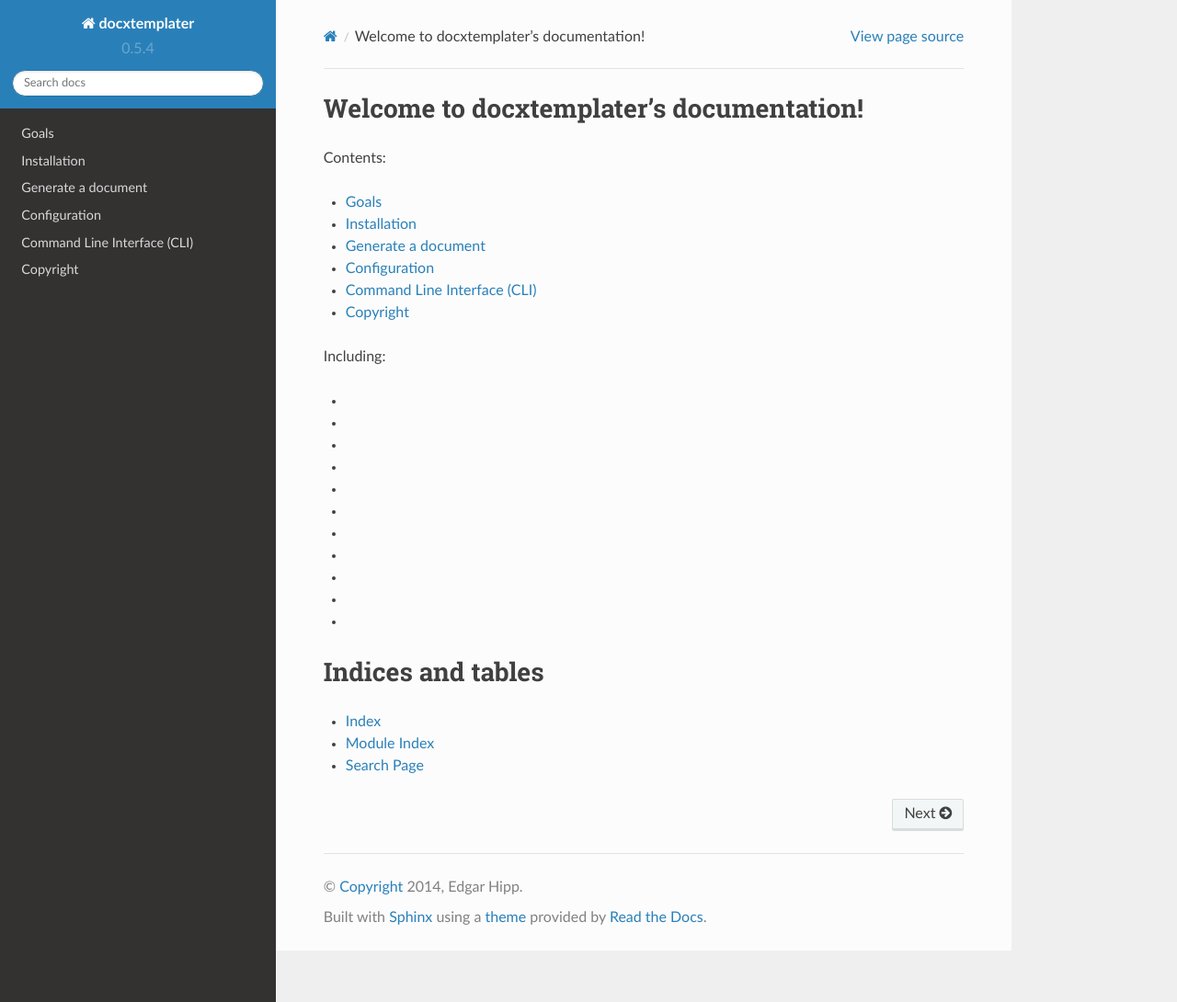
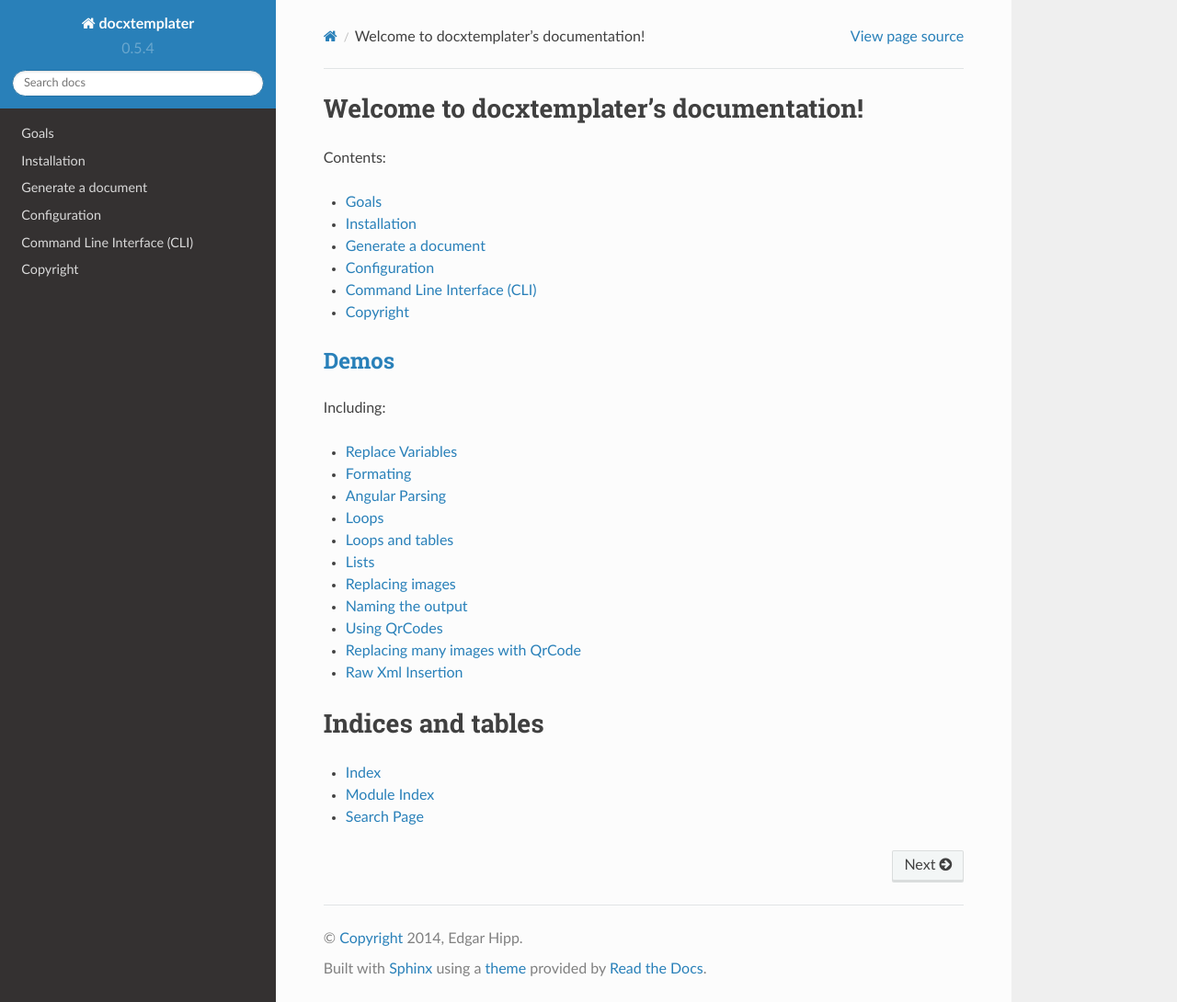
Before and after one commit to open-xml-templating/docxtemplater, a Sphinx documentation site: the page built from docs/source/index.rst, in a window 1280 px wide and 1090 px high. Shown: the whole window at 92% size. Built offline with Sphinx 7.4.7 and the Read the Docs theme 2.0.0, drawn with Linux system fonts in a browser that asks for light colours.

Commit message:
added links to demos in index

```diff
--- a/docs/source/index.rst
+++ b/docs/source/index.rst
@@ -19,21 +19,36 @@ Contents:
    cli
    copyright
 
-.. _Demos: http://javascript-ninja.fr/docxgenjs/examples/demo.html
+Demos_
+------
 
 Including:
 
-- .. _Replace Variables: http://javascript-ninja.fr/docxgenjs/examples/demo.html#variables
-- .. _Formating: http://javascript-ninja.fr/docxgenjs/examples/demo.html#formating
-- .. _Angular Parsing: http://javascript-ninja.fr/docxgenjs/examples/demo.html#parsing
-- .. _Loops: http://javascript-ninja.fr/docxgenjs/examples/demo.html#loops
-- .. _Loops and tables: http://javascript-ninja.fr/docxgenjs/examples/demo.html#tables
-- .. _Lists: http://javascript-ninja.fr/docxgenjs/examples/demo.html#lists
-- .. _Replacing images: http://javascript-ninja.fr/docxgenjs/examples/demo.html#images
-- .. _Naming the output: http://javascript-ninja.fr/docxgenjs/examples/demo.html#naming
-- .. _Using QrCodes: http://javascript-ninja.fr/docxgenjs/examples/demo.html#qrcode
-- .. _Replacing many images with QrCode: http://javascript-ninja.fr/docxgenjs/examples/demo.html#qrcodeloop
-- .. _Raw Xml Insertion: http://javascript-ninja.fr/docxgenjs/examples/demo.html#rawxml
+
+- `Replace Variables`_
+- `Formating`_
+- `Angular Parsing`_
+- `Loops`_
+- `Loops and tables`_
+- `Lists`_
+- `Replacing images`_
+- `Naming the output`_
+- `Using QrCodes`_
+- `Replacing many images with QrCode`_
+- `Raw Xml Insertion`_
+
+.. _Demos: http://javascript-ninja.fr/docxgenjs/examples/demo.html
+.. _Replace Variables: http://javascript-ninja.fr/docxgenjs/examples/demo.html#variables
+.. _Formating: http://javascript-ninja.fr/docxgenjs/examples/demo.html#formating
+.. _Angular Parsing: http://javascript-ninja.fr/docxgenjs/examples/demo.html#parsing
+.. _Loops: http://javascript-ninja.fr/docxgenjs/examples/demo.html#loops
+.. _Loops and tables: http://javascript-ninja.fr/docxgenjs/examples/demo.html#tables
+.. _Lists: http://javascript-ninja.fr/docxgenjs/examples/demo.html#lists
+.. _Replacing images: http://javascript-ninja.fr/docxgenjs/examples/demo.html#images
+.. _Naming the output: http://javascript-ninja.fr/docxgenjs/examples/demo.html#naming
+.. _Using QrCodes: http://javascript-ninja.fr/docxgenjs/examples/demo.html#qrcode
+.. _Replacing many images with QrCode: http://javascript-ninja.fr/docxgenjs/examples/demo.html#qrcodeloop
+.. _Raw Xml Insertion: http://javascript-ninja.fr/docxgenjs/examples/demo.html#rawxml
 
 Indices and tables
 ==================
```
